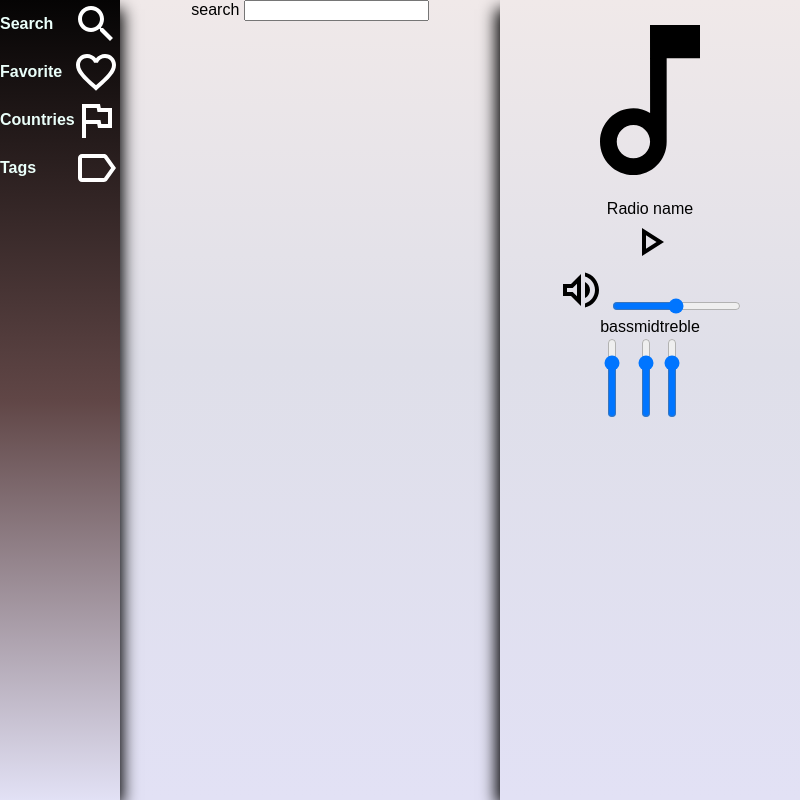
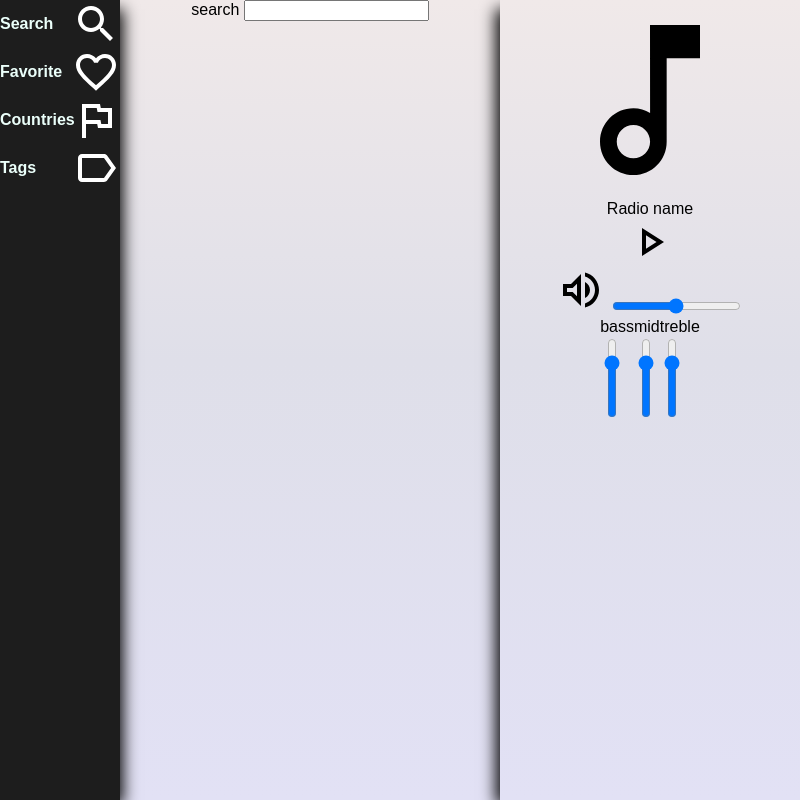
Before and after one commit to KhanFromChedum/RosePlayer, an Electron app: page index.html in a window 800 px wide. Drawn offline with Linux system fonts and the light colour scheme; no server answers.

Commit message:
css color correction

```diff
--- a/css/displayresult.css
+++ b/css/displayresult.css
@@ -23,8 +23,6 @@
 .displayResultUl>li
 {
     border: 4px solid #ff6550;
-    /* border: 5px ridge #afbbf2;
-    border-radius: 0px 19px 0px 19px; */
     padding: 10px;
     margin: 5px;
 }
--- a/css/filterView.css
+++ b/css/filterView.css
@@ -11,8 +11,6 @@
 .filterviewUl>li
 {
     border: 4px solid #ff6550;
-    /* border: 5px ridge #afbbf2; */
-    /* border-radius: 0px 19px 0px 19px; */
     padding: 10px;;
     margin: 5px;
     /* background-color: #90BE6D; */
@@ -21,9 +19,6 @@
 .filterviewUl>li:hover
 {
     border: 5px solid #ff6550;
-    /* border: 5px ridge #afbbf2; */
-    /* border-radius: 0px 19px 0px 19px; */
     padding: 10px;;
     margin: 5px;
-    /* background-color: #90BE6D; */
 }
--- a/css/utils.css
+++ b/css/utils.css
@@ -28,8 +28,9 @@
 .darkback
 {
     /* background-color: #90be6d; */
-    background: rgb(226,225,245);
-    background: linear-gradient(0deg, rgba(226,225,245,1) 0%, rgba(96,70,70,1) 50%, rgba(5,4,4,1) 100%);
+
+    background: rgb(29,29,29);
+    background: linear-gradient(0deg, rgba(29,29,29,1) 0%, rgba(29,29,29,1) 50%, rgba(29,29,29,1) 100%);
 }
 
 .lightback
--- a/index.html
+++ b/index.html
@@ -4,13 +4,14 @@
     <meta charset="UTF-8">
     <meta http-equiv="X-UA-Compatible" content="IE=edge">
     <meta name="viewport" content="width=device-width, initial-scale=1.0">
+    <link rel="shortcut icon" href="img/outline_filter_vintage_black_48dp.png" type="image/x-icon">
     <link rel="stylesheet" href="css/index.css">
     <link rel="stylesheet" href="css/utils.css">
     <link rel="stylesheet" href="css/player.css">
     <link rel="stylesheet" href="css/nav.css">
     <link rel="stylesheet" href="css/filterView.css">
     <link rel="stylesheet" href="css/displayresult.css">
-    <title>Document</title>
+    <title>Roseplayer</title>
 </head>
 <body class='lightback no-margin no-padding flexrow flexspacebetween'>
     <!-- <div class='flexrow fullwidth'> -->
--- a/main.js
+++ b/main.js
@@ -14,6 +14,7 @@ function createWindow () {
   const win = new BrowserWindow({
     width: 800,
     height: 600,
+    icon:"img/outline_filter_vintage_black_48dp.png",
     webPreferences: {
       nodeIntegration: true,     //In order to get access to ipc renderer
       contextIsolation: false
```
Also changed, not shown: img/outline_filter_vintage_black_48dp.png (added).
